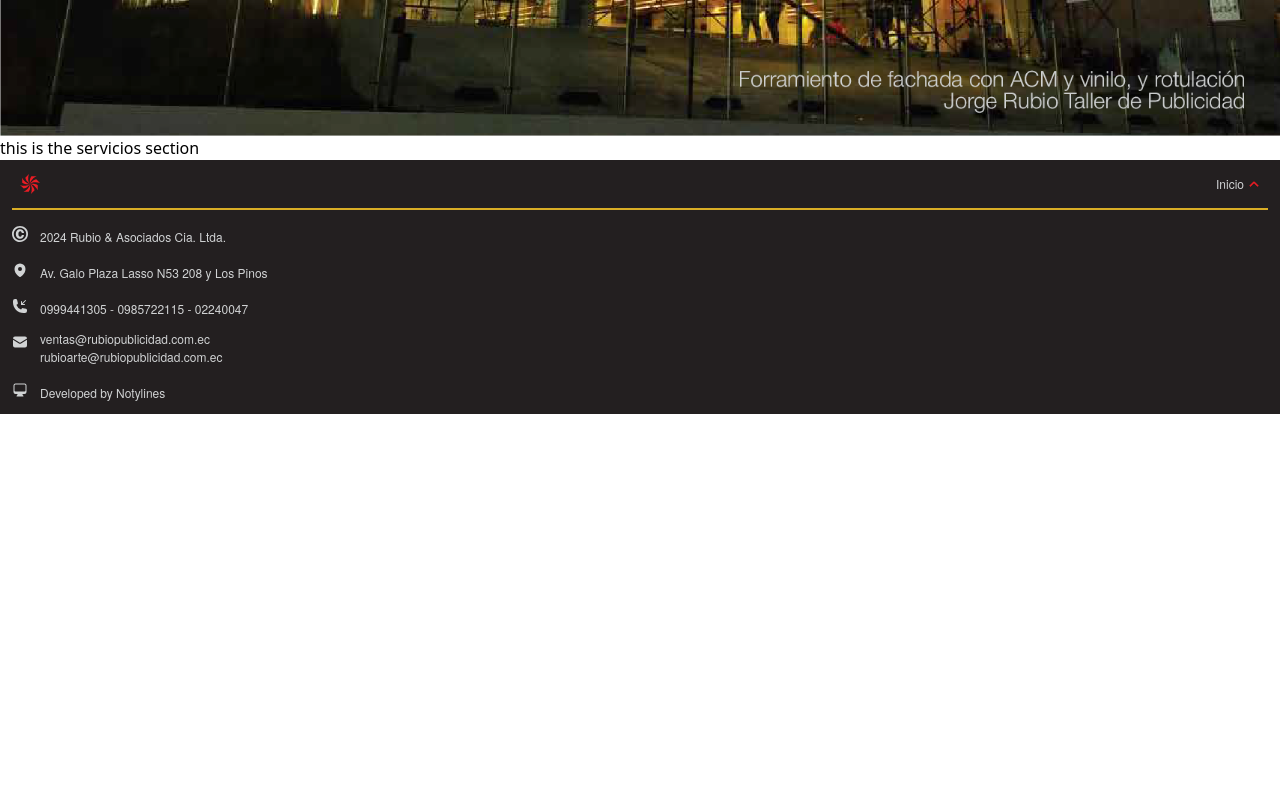
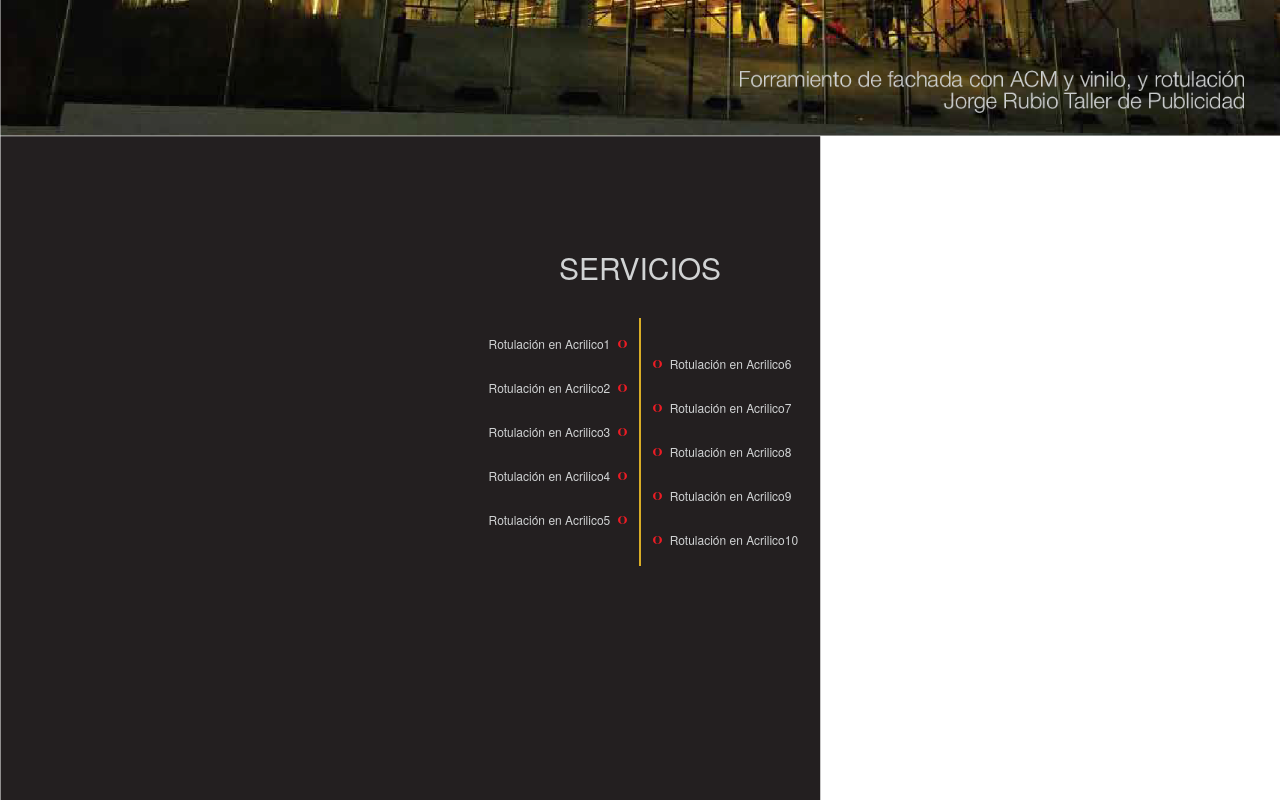
Before and after one commit to Estete9/Rubio-Home, a React (Create React App) app: page / in a window 1280 px wide. Shown: the part 2160-2960 px from the top of the page. Before the commit the page ends 2574 px from the top, so only its background shows below. Built offline with nearby package versions, Linux system fonts and the light colour scheme; what tailwindcss-debug-screens would draw is missing.

Commit message:
Implement Servicios section

```diff
--- a/src/components/Servicios.jsx
+++ b/src/components/Servicios.jsx
@@ -1,6 +1,46 @@
+import bgServicios from '../assets/mobile/servicios-img-mobile.png';
+import bullet from '../assets/icons/bullet.svg';
+
+const services = [
+  'Rotulación en Acrilico1',
+  'Rotulación en Acrilico2',
+  'Rotulación en Acrilico3',
+  'Rotulación en Acrilico4',
+  'Rotulación en Acrilico5',
+  'Rotulación en Acrilico6',
+  'Rotulación en Acrilico7',
+  'Rotulación en Acrilico8',
+  'Rotulación en Acrilico9',
+  'Rotulación en Acrilico10',
+];
+
 const Servicios = () => (
-  <section>
-    this is the servicios section
+  <section className="services-section relative">
+    <img src={bgServicios} alt="Estación Primax" />
+    <div className="services-content w-screen flex flex-col items-center absolute top-[8%] left-0 gap-8 h-[45%]">
+      <h1 className="services-headline text-secondary font-helveticaNeue font-light text-3xl mx-auto">
+        SERVICIOS
+      </h1>
+      <section className="services-list flex w-screen px-3">
+        <ul className="services-ul mt-5 flex flex-col gap-8 flex-1">
+          {services.slice(0, Math.floor(services.length / 2)).map((service) => (
+            <li key={service} className="service-item flex max-h-3 justify-end items-center gap-2">
+              <p className="font-helveticaNeue font-light text-secondary text-xs">{service}</p>
+              <img src={bullet} alt="bullet icon" className="bullet-icon max-h-2" />
+            </li>
+          ))}
+        </ul>
+        <hr className="h-full border-primary border-x-[1px] mx-3" />
+        <ul className="services-ul mt-10 mb-5 flex flex-col gap-8 flex-1">
+          {services.slice(Math.floor(services.length / 2)).map((service) => (
+            <li key={service} className="service-item flex max-h-3 items-center gap-2">
+              <img src={bullet} alt="bullet icon" className="bullet-icon max-h-2" />
+              <p className="font-helveticaNeue font-light text-secondary text-xs">{service}</p>
+            </li>
+          ))}
+        </ul>
+      </section>
+    </div>
   </section>
 );
 
```
